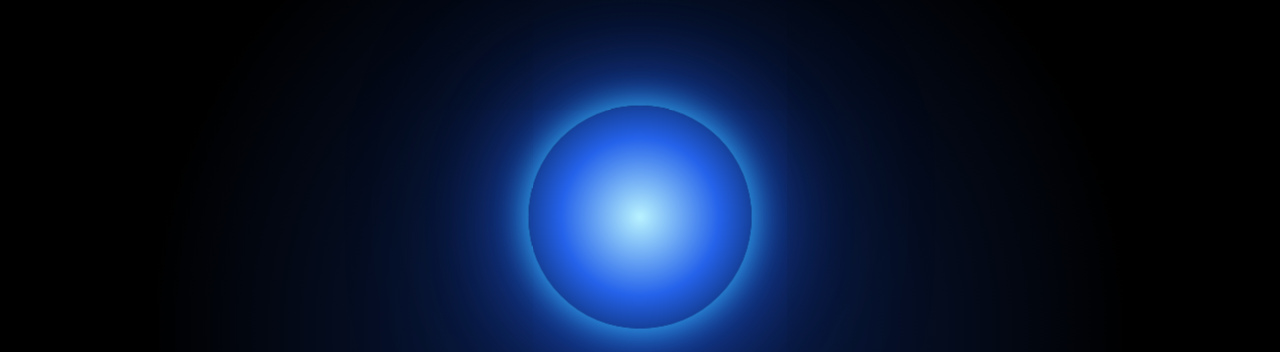
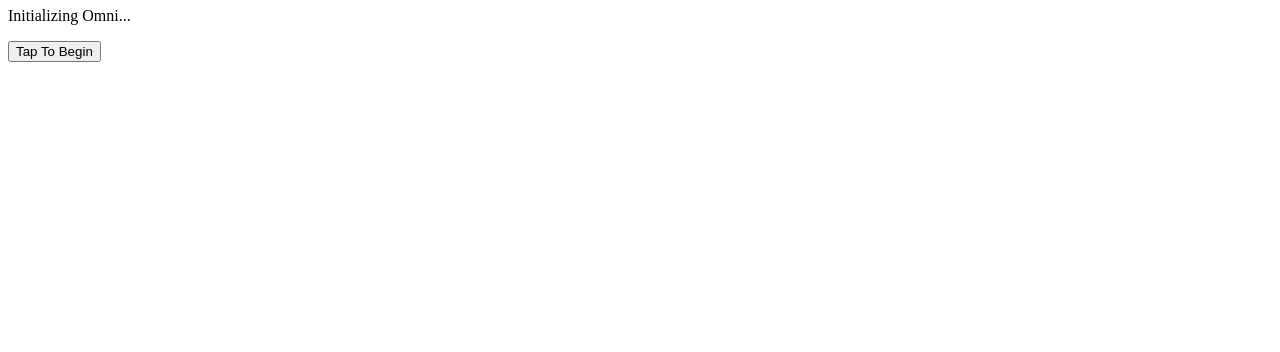
Before and after one commit to skykig/OmniLife, a plain HTML site: page index.html in a window 1280 px wide. Shown: the part 74-426 px from the top of the page. Drawn offline with Linux system fonts and the light colour scheme.

Commit message:
Update style.css

```diff
--- a/style.css
+++ b/style.css
@@ -1,102 +1,22 @@
-*{
-    margin:0;
-    padding:0;
-    box-sizing:border-box;
-    font-family:Arial, sans-serif;
+const title = document.getElementById("title");
+const subtitle = document.getElementById("subtitle");
+const button = document.getElementById("startBtn");
+
+if (button) {
+    button.addEventListener("click", () => {
+
+        button.innerText = "Loading...";
+
+        setTimeout(() => {
+            window.location.href = "login.html";
+        }, 1000);
+
+    });
 }
 
-body{
-    height:100vh;
-    background:#000;
-    display:flex;
-    justify-content:center;
-    align-items:center;
-    overflow:hidden;
-    color:white;
+if (title && subtitle) {
+    setTimeout(() => {
+        title.innerHTML = "I'm Omni";
+        subtitle.innerHTML = "Your Personal AI Life OS";
+    }, 2500);
 }
-
-.background{
-    position:fixed;
-    width:100%;
-    height:100%;
-    background:
-    radial-gradient(circle at center,#0b1f4d 0%,#000 65%);
-    z-index:-1;
-}
-
-.container{
-    text-align:center;
-}
-
-.orb{
-    width:200px;
-    height:200px;
-    border-radius:50%;
-    background:
-    radial-gradient(circle,#b9f3ff,#2563eb,#00112b);
-
-    box-shadow:
-    0 0 30px #38bdf8,
-    0 0 80px #2563eb,
-    0 0 150px #1d4ed8;
-
-    animation:breath 3s infinite ease-in-out;
-}
-
-@keyframes breath{
-
-    0%{
-        transform:scale(1);
-    }
-
-    50%{
-        transform:scale(1.15);
-    }
-
-    100%{
-        transform:scale(1);
-    }
-
-}
-
-
-h1{
-    margin-top:40px;
-    font-size:42px;
-    letter-spacing:2px;
-}
-
-
-p{
-    margin-top:15px;
-    font-size:18px;
-    color:#9dd8ff;
-}
-
-
-button{
-
-    margin-top:40px;
-    padding:16px 40px;
-
-    border:none;
-    border-radius:50px;
-
-    background:#2563eb;
-    color:white;
-
-    font-size:18px;
-    cursor:pointer;
-
-    box-shadow:0 0 30px #2563eb;
-
-    transition:.3s;
-}
-
-
-button:hover{
-
-    transform:scale(1.08);
-    background:#3b82f6;
-
-}
```
